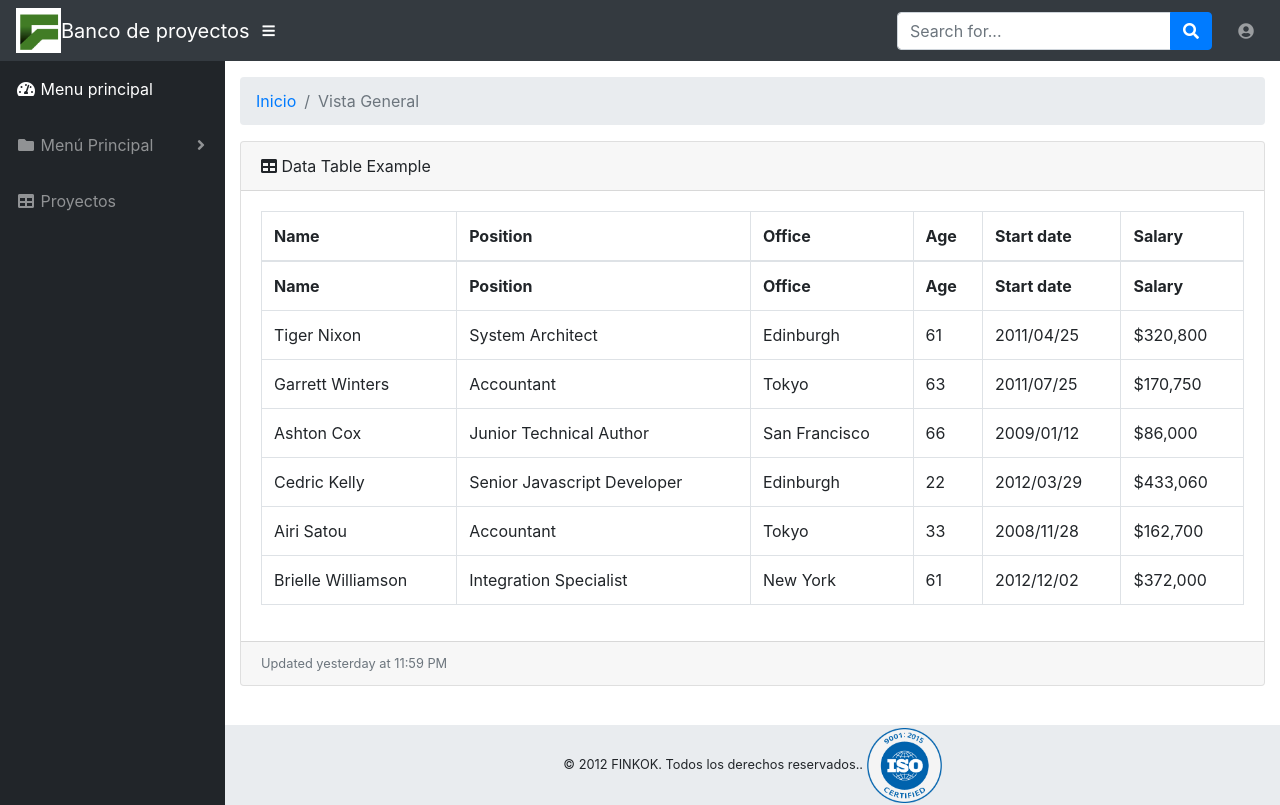
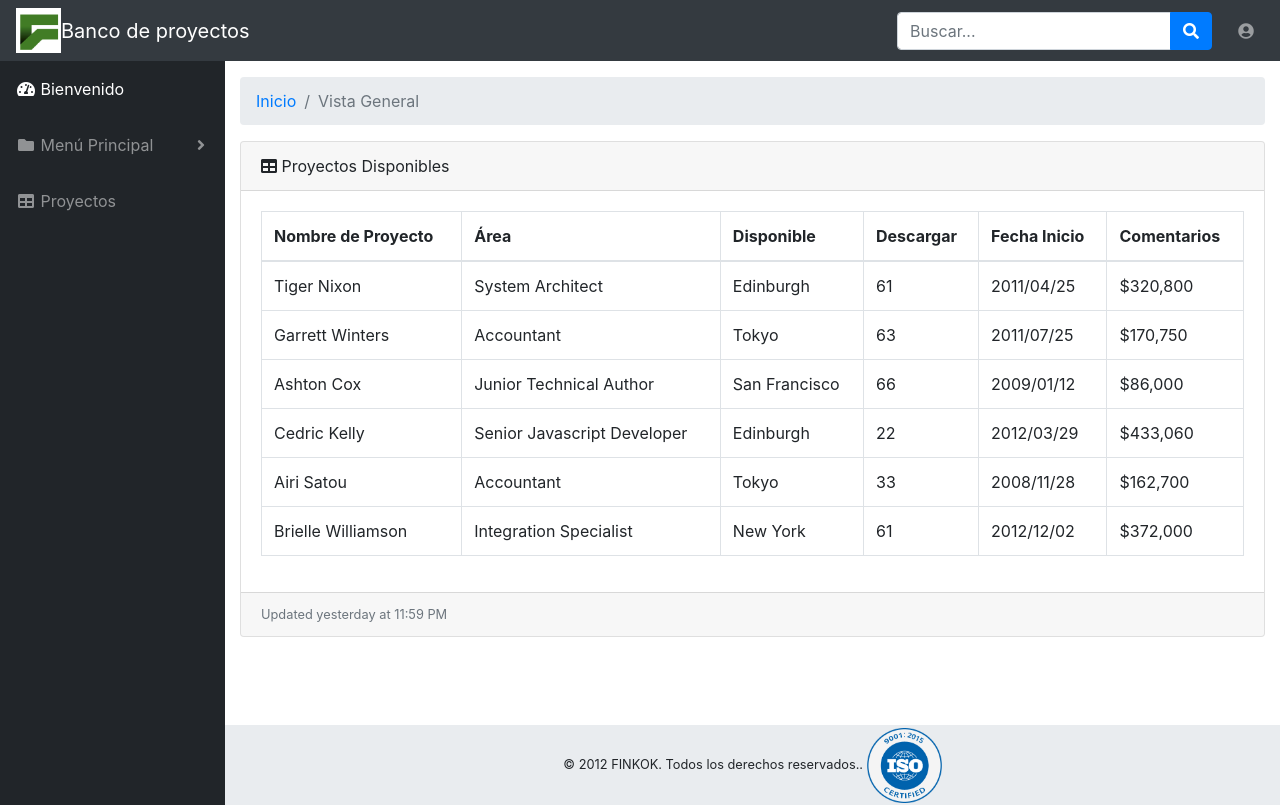
Before and after one commit to OhuertaDrums/panel.residentes.proyectos, a Django app: page /base in a window 1280 px wide. Run offline with Django 3.2, Linux system fonts and the light colour scheme; some libraries are stand-ins or nearby versions.

Commit message:
ultima update 14/01

```diff
--- a/templates/index.html
+++ b/templates/index.html
@@ -35,18 +35,18 @@
 <body id="page-top">
 
 
- <nav class="navbar navbar-expand navbar-dark bg-dark static-top">
+<nav class="navbar navbar-expand navbar-dark bg-dark static-top">
     <img src="/static/Images/finkoklogo.png " align="text-center" width="45px", height="45px">
     <a class="navbar-brand mr-1" href="index.html">Banco de proyectos</a>
 
-    <button class="btn btn-link btn-sm text-white order-1 order-sm-0" id="sidebarToggle" href="#">
-      <i class="fas fa-bars"></i>
+   <!-- <button class="btn btn-link btn-sm text-white order-1 order-sm-0" id="sidebarToggle" href="#">   con estas dos lineas aparecen las barras para contraer y expandir menú lateral.
+      <i class="fas fa-bars"></i>  -->
     </button>
 
     <!-- Navbar Search -->
     <form class="d-none d-md-inline-block form-inline ml-auto mr-0 mr-md-3 my-2 my-md-0">
       <div class="input-group">
-        <input type="text" class="form-control" placeholder="Search for..." aria-label="Search" aria-describedby="basic-addon2">
+        <input type="text" class="form-control" placeholder="Buscar..." aria-label="Search" aria-describedby="basic-addon2">
         <div class="input-group-append">
           <button class="btn btn-primary" type="button">
             <i class="fas fa-search"></i>
@@ -55,7 +55,7 @@
       </div>
     </form>
 
-    <!-- Navbar que muestra las notificaciones-->
+    <!-- Navbar que muestra las notificaciones en la parte superior derecha-->
     <ul class="navbar-nav ml-auto ml-md-0">
       <!--
       <li class="nav-item dropdown no-arrow mx-1">
@@ -87,10 +87,10 @@
           <i class="fas fa-user-circle fa-fw"></i>
         </a>
         <div class="dropdown-menu dropdown-menu-right" aria-labelledby="userDropdown">
-          <a class="dropdown-item" href="#">Settings</a>
-          <a class="dropdown-item" href="#">Activity Log</a>
+          <a class="dropdown-item" href="#">Preferencias</a>
+          <!-- <a class="dropdown-item" href="#">Activity Log</a> -->
           <div class="dropdown-divider"></div>
-          <a class="dropdown-item" href="#" data-toggle="modal" data-target="#logoutModal">Logout</a>
+          <a class="dropdown-item" href="#" data-toggle="modal" data-target="#logoutModal">Salir</a>
         </div>
       </li>
     </ul>
@@ -102,7 +102,7 @@
       <li class="nav-item active">
         <a class="nav-link" href="index.html">
           <i class="fas fa-fw fa-tachometer-alt"></i>
-          <span>Menu principal</span>
+          <span>Bienvenido</span>
         </a>
       </li>
       <li class="nav-item dropdown">
@@ -111,33 +111,18 @@
           <span>Menú Principal </span>
         </a>
         <div class="dropdown-menu" aria-labelledby="pagesDropdown">
-          <h6 class="dropdown-header">Entrar:</h6>
+        <!--  <h6 class="dropdown-header">Entrar:</h6> Menú login parte derecha de panel
           <a class="dropdown-item" href="login.html">Iniciar Sesión</a>
           <a class="dropdown-item" href="register.html">Registrarse</a>
-          <a class="dropdown-item" href="forgot-password.html">¿olvido sú contraseña?</a>
-          <div class="dropdown-divider"></div>
-          <h6 class="dropdown-header">Otros links</h6>
-<<<<<<< HEAD
+          <a class="dropdown-item" href="forgot-password.html">¿olvidó sú contraseña?</a>
+          <div class="dropdown-divider"></div> -->
+          <h6 class="dropdown-header">Opciones: </h6>
           <a class="dropdown-item" href="https://www.finkok.com//">Agendar Cita</a>
-          <a class="dropdown-item" href="blank.html">Finkok WebSite</a>
-=======
-          <a class="dropdown-item" href="https://www.finkok.com//">Ir a Finkok WebSite</a>
-          <a class="dropdown-item" href="blank.html">Calendario</a>
->>>>>>> 3147094d39fa7e3f2000e920bdc52ca9f448700d
+          <a class="dropdown-item" href="blank.html">FINKOK WebSite</a>
+
         </a>
-        <div class="dropdown-menu" aria-labelledby="pagesDropdown">
-          <h6 class="dropdown-header">Login Screens:</h6>
-          <a class="dropdown-item" href="login.html">Login</a>
-          <a class="dropdown-item" href="register.html">Register</a>
-          <a class="dropdown-item" href="forgot-password.html">Forgot Password</a>
-          <div class="dropdown-divider"></div>
-          <h6 class="dropdown-header">Other Pages:</h6>
-          <a class="dropdown-item" href="404.html">404 Page</a>
-          <a class="dropdown-item" href="blank.html">Blank Page</a>
-
-        </div>
-      </li>
-      <!--<li class="nav-item">
+       </li>
+      <!--<li class="nav-item"> gráficas
         <a class="nav-link" href="charts.html">
           <i class="fas fa-fw fa-chart-area"></i>
           <span>Charts</span></a>
@@ -165,33 +150,22 @@
         <div class="card mb-3">
           <div class="card-header">
             <i class="fas fa-table"></i>
-            Data Table Example</div>
+            Proyectos Disponibles</div>
           <div class="card-body">
             <div class="table-responsive">
               <table class="table table-bordered" id="dataTable" width="100%" cellspacing="0">
                 <thead>
                   <tr>
-                    <th>Name</th>
-                    <th>Position</th>
-                    <th>Office</th>
-                    <th>Age</th>
-                    <th>Start date</th>
-                    <th>Salary</th>
+                    <th>Nombre de Proyecto</th>
+                    <th>Área</th>
+                    <th>Disponible</th>
+                    <th>Descargar</th>
+                    <th>Fecha Inicio</th>
+                    <th>Comentarios</th>
                   </tr>
                 </thead>
 
                 <tfoot>
-
-                <tfoot>
-                  <tr>
-                    <th>Name</th>
-                    <th>Position</th>
-                    <th>Office</th>
-                    <th>Age</th>
-                    <th>Start date</th>
-                    <th>Salary</th>
-                  </tr>
-                </tfoot>
                 <tbody>
                   <tr>
                     <td>Tiger Nixon</td>
@@ -296,7 +270,7 @@
 
         <div class="modal-body">Select "Cerrar sesion" below if you are ready to end your current session.</div>
         <div class="modal-footer">
-          <button class="btn btn-secondary" type="button" data-dismiss="modal">Cancel</button>
+          <button class="btn btn-secondary" type="button" data-dismiss="modal">Cancelar</button>
 
           <a class="btn btn-primary" href="login.html">Cerrar sesion</a>
         </div>
```
